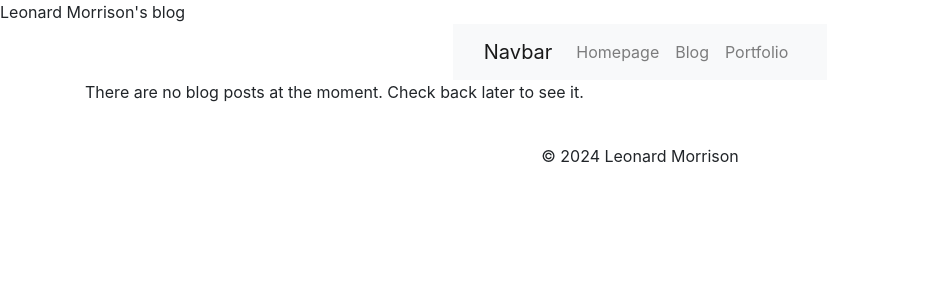
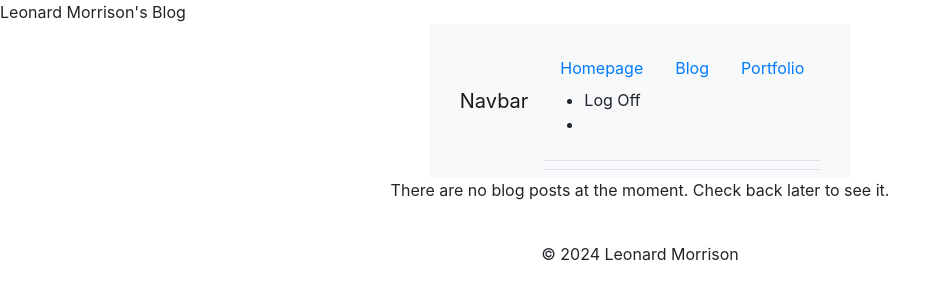
Before and after one commit to TheBigL/PersonalBlog, a Django app: page / in a window 1280 px wide. Shown: the top 300 px of the page, without its empty margins (0-950 px from the left). Run offline with Django 5.2, Linux system fonts and the light colour scheme; some libraries are stand-ins or nearby versions.

Commit message:
Adding more style to the base.html template

```diff
--- a/posts/templates/blog.html
+++ b/posts/templates/blog.html
@@ -1,7 +1,7 @@
 {% extends  "base.html" %}
 
 {% block title %}
-Leonard Morrison's blog!
+<h1>Leonard Morrison's blog!</h1>
 {% endblock %}
 
 {% block content %}
@@ -15,7 +15,7 @@ Leonard Morrison's blog!
 {% endfor %}
 
 {% else %}
-There are no blog posts at the moment. Check back later to see it.
+<p class="text-center">There are no blog posts at the moment. Check back later to see it.</p>
 {% endif %}
 </div>
 
--- a/templates/base.html
+++ b/templates/base.html
@@ -5,11 +5,11 @@
         <meta name="viewport" content="width=device-width, initial-scale=1, shrink-to-fit=no">
         <link rel="stylesheet" href="https://stackpath.bootstrapcdn.com/bootstrap/4.1.3/css/bootstrap.min.css" integrity="sha384-MCw98/SFnGE8fJT3GXwEOngsV7Zt27NXFoaoApmYm81iuXoPkFOJwJ8ERdknLPMO" crossorigin="anonymous">
         <title>
-            TheSuperBigL
+            Leonard's Blog
         </title>
     </head>
     <body>
-        <header>Leonard Morrison's blog</header>
+        <header>Leonard Morrison's Blog</header>
         <div class="container">
             <div class="row justify-content-center">
                 <nav class="navbar navbar-expand-lg navbar-light bg-light">
@@ -18,11 +18,31 @@
                       <button class="navbar-toggler" type="button" data-bs-toggle="collapse" data-bs-target="#navbarNavAltMarkup" aria-controls="navbarNavAltMarkup" aria-expanded="false" aria-label="Toggle navigation">
                         <span class="navbar-toggler-icon"></span>
                       </button>
-                      <div class="collapse navbar-collapse" id="navbarNavAltMarkup">
-                        <div class="navbar-nav">
-                          <a class="nav-link" href="">Homepage</a>
-                          <a class="nav-link" href="/posts">Blog</a>
-                          <a class="nav-link" href="/portfolio">Portfolio</a>
+                      <div class="py-2 bg-body-tertiary border-bottom">
+                        <div class="py-2 bg-body-tertiary border-bottom">
+                          <ul class="nav me-auto">
+                            <li class="nav-item"><a class="nav-link" href="">Homepage</a></li>
+                            <li class="nav-item"><a class="nav-link" href="/posts">Blog</a></li>
+                            <li class="nav-item"><a class="nav-link" href="/portfolio">Portfolio</a></li>
+                          </ul>
+
+
+                            {% if user.is_authenticated%}
+                            <ul class="nav"></ul>
+                            <li class="nav-item">Log Off</li>
+                            <li class="nav-item">User Information</li>
+                            </ul>
+                            {% else %}
+                            <ul>
+                              <li class="nav-item">Log Off</li>
+                              <li class="nav-item"></li>
+                            </ul>
+                            {% endif%}
+
+
+
+
+
                         </div>
                       </div>
                     </div>
```
